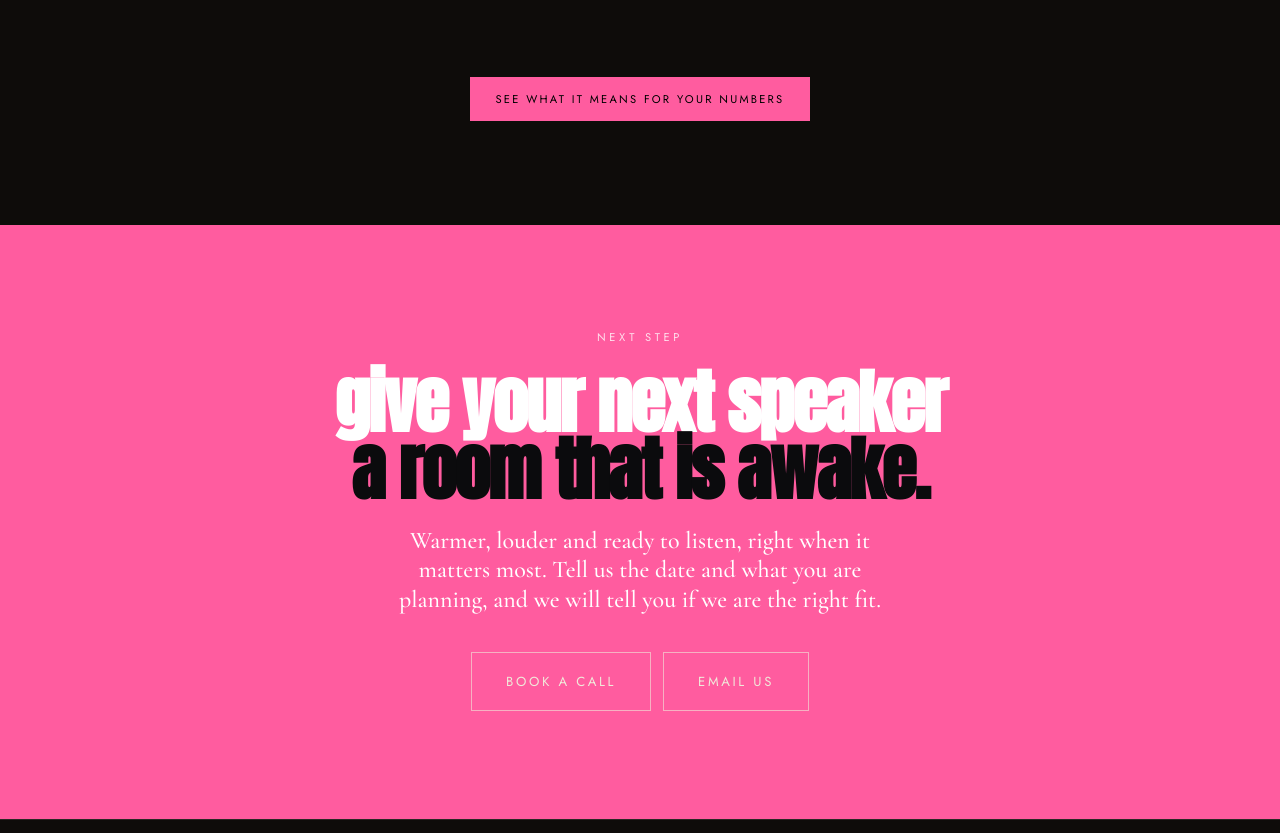
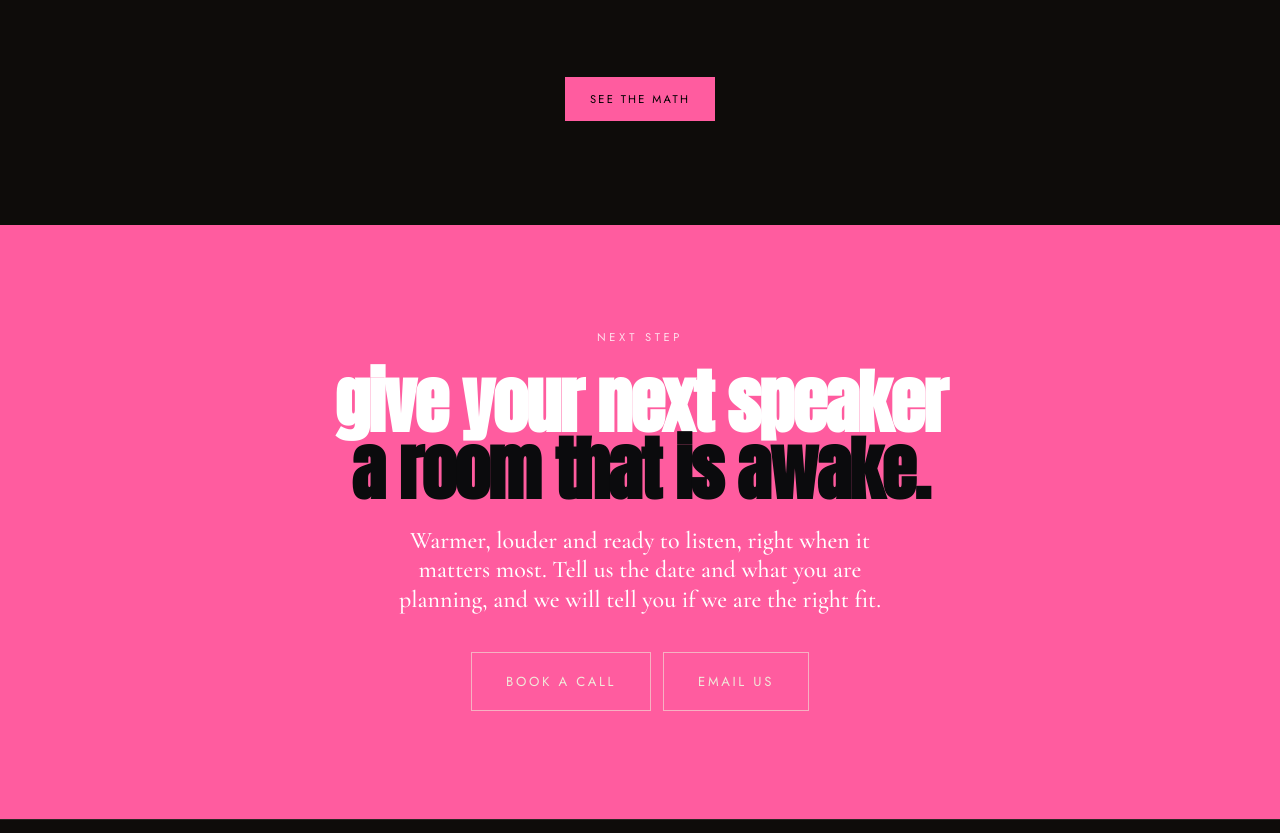
Before and after one commit to opterra-flow/joy-parade-preview, a plain HTML site: page science-cool.html in a window 1280 px wide. Shown: the part 2394-3227 px from the top of the page. Drawn offline with nearby package versions, Linux system fonts and the light colour scheme; a web font is replaced by a local one.

Commit message:
Preview: joy clearance fix, simpler science button

```diff
--- a/science-cool.html
+++ b/science-cool.html
@@ -769,7 +769,7 @@ a.btn:hover,a.btn-ghost:hover,.btn:hover,.btn-ghost:hover{border-color:#D4FF3F!i
         <p class="attn-disc">These are studies of other groups, not of Joy Parade. We do not promise these results in your room.</p>
       </div>
     </div>
-    <a href="math-cool.html" class="btn sci-cta sci-rise">See what it means for your numbers</a>
+    <a href="math-cool.html" class="btn sci-cta sci-rise">See the math</a>
   </div>
 </section>
 </div>
```
Also changed, not shown: index.html (+3 -0 lines).
